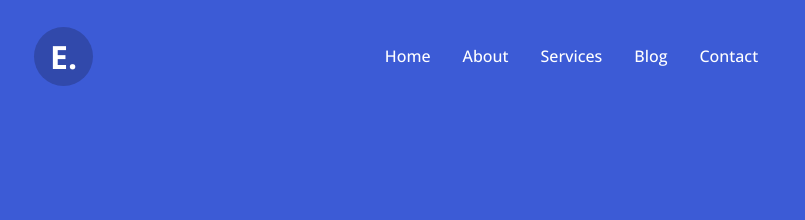
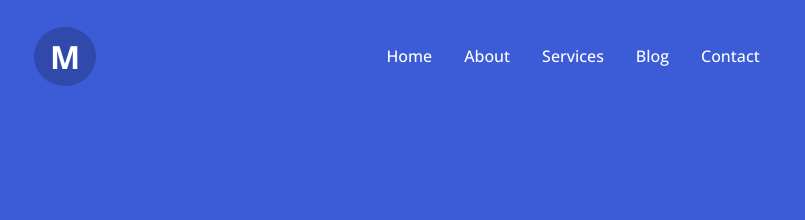
Before and after one commit to Mansishivgotra/Personal-Portfolio, a plain HTML site: page index.html in a window 1280 px wide. Shown: the top 220 px of the page, 22-827 px from the left. Drawn offline with nearby package versions, Linux system fonts and the light colour scheme.

Commit message:
Update index.html

```diff
--- a/index.html
+++ b/index.html
@@ -14,7 +14,7 @@
   <header>
     <div class="section__container header__container">
       <nav>
-        <div class="nav__logo">E.</div>
+        <div class="nav__logo">M</div>
         <ul class="nav__links">
           <a href="#Home" class="link">Home</a>
           <a href="#About" class="link">About</a>
```
